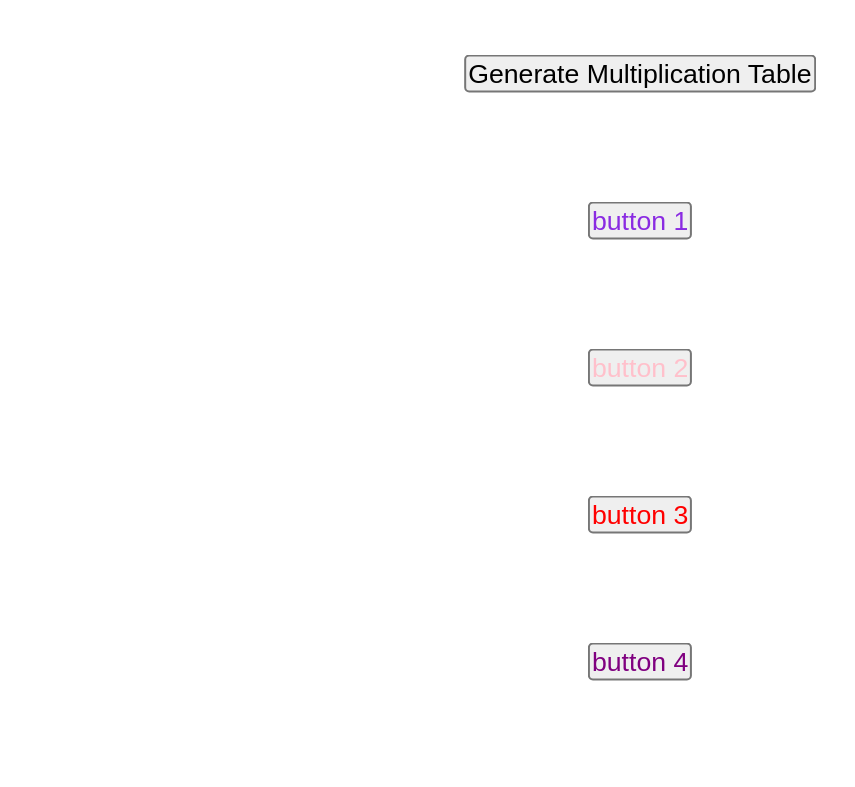
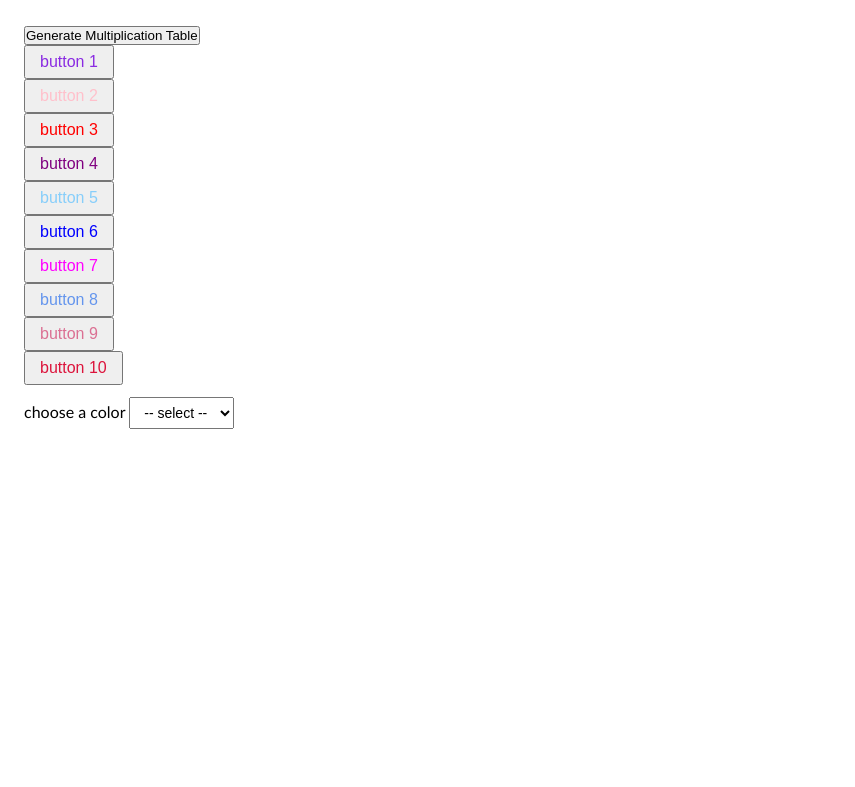
Before and after one commit to steb-m/first-web-application-assignment, a plain HTML site: page index.html in a window 1280 px wide. Shown: the top 787 px of the page, without its empty margins (0-855 px from the left). Drawn offline with Linux system fonts and the light colour scheme.

Commit message:
ok THIS one's the final commit

```diff
--- a/index.html
+++ b/index.html
@@ -15,26 +15,29 @@
 <body>
 
 
-
-<p><button onclick="clickHere()"id="para" style="color:blueviolet">button 1</button></p>
-<p><button onclick="clickHere()"id="para" style="color:pink">button 2</button></p>
-<p><button onclick="clickHere()"id="para" style="color:red">button 3</button></p>
-<p><button onclick="clickHere()"id="para" style="color:purple">button 4</button></p>
-<p><button onclick="clickHere()"id="para" style="color:lightskyblue">button 5</button></p>
-<p><button onclick="clickHere()"id="para" style="color:blue">button 6</button></p>
-<p><button onclick="clickHere()"id="para" style="color:magenta">button 7</button></p>
-<p><button onclick="clickHere()"id="para" style="color:cornflowerblue">button 8</button></p>
-<p><button onclick="clickHere()"id="para" style="color:palevioletred">button 9</button></p>
-<p><button onclick="clickHere()"id="para" style="color:crimson">button 10</button></p>
-
-    <label for="colors">choose a color</label>
-    <select name="colors" id="colors">
-        <option value="red" onclick="colorChange(`red`)">red</option>
-        <option value="green" onclick="colorChange(`green`)">green</option>
-        <option value="blue" onclick="colorChange(`blue`)">blue</option>
-        <option value="random" onclick="turnRandom()">random</option>
-        <option value="reset" onclick="toReset()">reset</option>
+<div class="button">
+    <p><button class="btn-item" id="para" style="color:blueviolet">button 1</button></p>
+    <p><button class="btn-item" id="para" style="color:pink">button 2</button></p>
+    <p><button class="btn-item" id="para" style="color:red">button 3</button></p>
+    <p><button class="btn-item" id="para" style="color:purple">button 4</button></p>
+    <p><button class="btn-item" id="para" style="color:lightskyblue">button 5</button></p>
+    <p><button class="btn-item" id="para" style="color:blue">button 6</button></p>
+    <p><button class="btn-item" id="para" style="color:magenta">button 7</button></p>
+    <p><button class="btn-item" id="para" style="color:cornflowerblue">button 8</button></p>
+    <p><button class="btn-item" id="para" style="color:palevioletred">button 9</button></p>
+    <p><button class="btn-item" id="para" style="color:crimson">button 10</button></p>
+</div>
+    <div class="labbel">
+        <label for="colors">choose a color</label>
+        <select name="colors" id="colors" onchange="handleColorDropdown(this.value)">
+        <option value="">-- select --</option>
+        <option value="red">red</option>
+        <option value="green">green</option>
+        <option value="blue">blue</option>
+        <option value="random">random</option>
+        <option value="reset">reset</option>
     </select>
+    </div>
 
     <script src="script.js"></script>
 </body>
--- a/script.js
+++ b/script.js
@@ -6,19 +6,18 @@
 
 function generateTable(message, errorMessage) {
     let input = prompt(message);
-    if (input === null) return; // User canceled
+    if (input === null) return;
     input = input.trim();
 
     while (input === '' || isNaN(Number(input))) {
         input = prompt(errorMessage);
-        if (input === null) return; // User canceled
+        if (input === null) return;
         input = input.trim();
     }
 
     const num = Number(input);
     const container = document.getElementById('multiplicationTable');
 
-    // Remove any previously generated table rows (keeping the start button)
     const existingRows = container.querySelectorAll('.table-row');
     existingRows.forEach(row => row.remove());
 
@@ -64,7 +63,3 @@
         changeColor(selectedOption);
     }
 }
-
-function clickHere(button) {
-    alert(`You clicked ${button.textContent.trim()}!`);
-}
--- a/style.css
+++ b/style.css
@@ -3,10 +3,22 @@
     padding: 0;
     box-sizing: border-box;
 }
-p{
+body {
+    font-family: Calibri, Arial, sans-serif;
+    padding: 24px;
+}
+.btn-item {
+    font-size: 16px;
+    padding: 6px 14px;
+    cursor: pointer;
+}
+.table-row {
     text-align: center;
+    font-size: 1.25rem;
+    margin: 4px 0;
 }
-p button{
-    margin:5%;
-    scale:2;
+select {
+    margin-top: 12px;
+    padding: 6px 10px;
+    font-size: 14px;
 }
```
